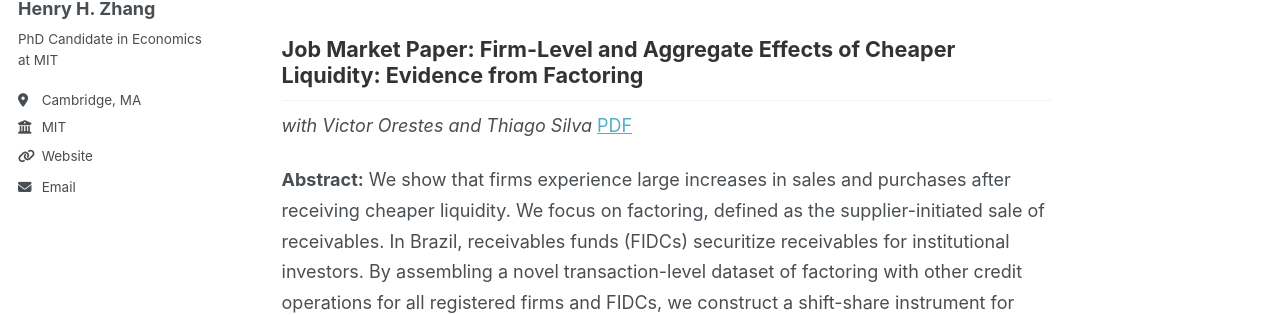
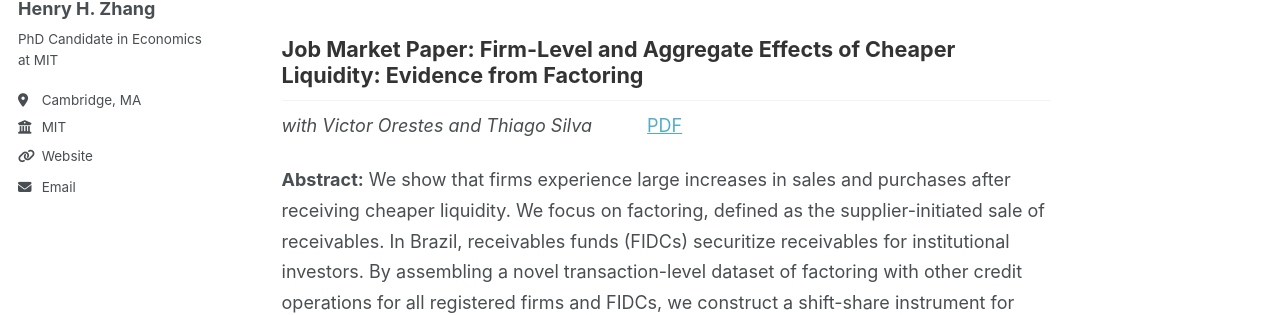
Before and after one commit to heath-aster/heath-aster.github.io, a Jekyll site: the page built from _pages/about.md, in a window 1280 px wide. Shown: the part 319-634 px from the top of the page. Built offline with Jekyll 4.4.1, drawn with Linux system fonts in a browser that asks for light colours.

Commit message:
Update about.md

```diff
--- a/_pages/about.md
+++ b/_pages/about.md
@@ -14,6 +14,7 @@ I conduct research in finance, macroeconomics, and environmental economics. I am
 
 ## Job Market Paper: Firm-Level and Aggregate Effects of Cheaper Liquidity: Evidence from Factoring
 *with Victor Orestes and Thiago Silva*
+<span style="margin-left: 50px;"></span>
 [PDF](files/JMP.pdf)
 
 **Abstract:** We show that firms experience large increases in sales and purchases after receiving cheaper liquidity. We focus on factoring, defined as the supplier-initiated sale of receivables. In Brazil, receivables funds (FIDCs) securitize receivables for institutional investors. By assembling a novel transaction-level dataset of factoring with other credit operations for all registered firms and FIDCs, we construct a shift-share instrument for factoring financing supply based on FIDC flows. We then use a novel combination of electronic payments, trade credit, and employer-employee matched data to estimate the impacts. A flow-induced increase in receivables demand reduces firms' factoring interest rate. In response, firms demand more permanent labor and less temporary labor. In our model, these effects arise from factoring's purpose of reducing cash inflow volatility, helping firms match inflows to outflows, which firms otherwise achieve at an efficiency cost through substitution across labor types. Using our model, we estimate that an aggregate decrease in the economy-wide factoring spread by 1 percentage point leads to 0.3 to 0.5 percentage point increases in aggregate output and wages.
```
